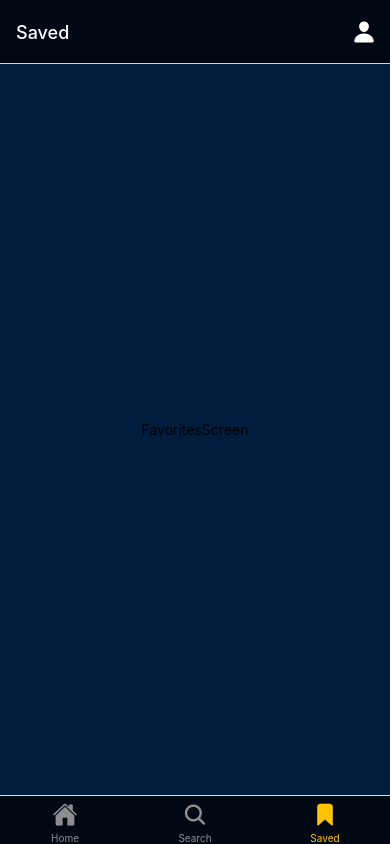
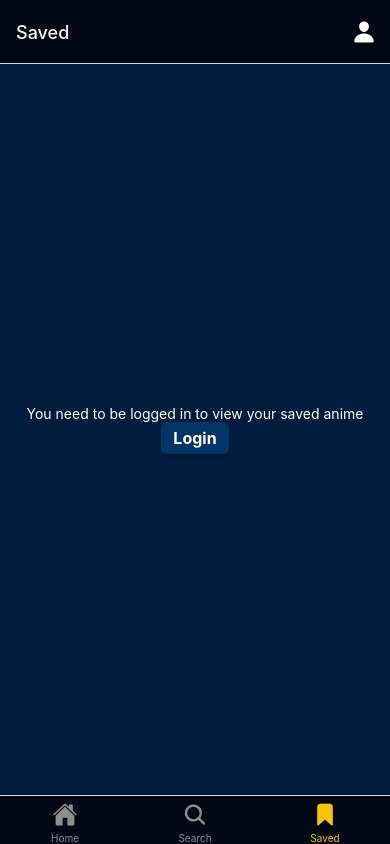
Before and after one commit to karthik-re/booksApp, a React Native app: screen /Favorites in a window 390 px wide. Built offline with nearby package versions, Linux system fonts and the light colour scheme; no server answers.

Commit message:
Home Screen With 10 Anime

```diff
--- a/App.js
+++ b/App.js
@@ -10,6 +10,8 @@ import HomeScreen from "./screens/HomeScreen";
 import ProfileScreen from "./screens/Profile";
 import IconButton from "./components/UI/IconButton";
 import { Global_Styles } from "./constants/colors";
+import AuthenticationScreen from "./screens/AuthenticationScreen";
+import AnimeDetaiScreen from "./screens/AnimeDetailScreen";
 
 const Tabs = createBottomTabNavigator();
 const Stack = createNativeStackNavigator();
@@ -97,6 +99,12 @@ export default function App() {
               presentation: "modal",
             }}
           />
+          <Stack.Screen
+            name="Authentication"
+            component={AuthenticationScreen}
+            options={{ presentation: "modal" }}
+          />
+          <Stack.Screen name="AnimeDetails" component={AnimeDetaiScreen} />
         </Stack.Navigator>
       </NavigationContainer>
     </>
--- /dev/null
+++ b/components/AnimeList/AnimeList.js
@@ -0,0 +1,57 @@
+import { useNavigation } from "@react-navigation/native";
+import { View, Text, StyleSheet, FlatList } from "react-native";
+import AnimeListItem from "./AnimeListItem";
+import { Global_Styles } from "../../constants/colors";
+
+const AnimeList = ({ list }) => {
+  const navigation = useNavigation();
+
+  if (!list || list.length === 0) {
+    return (
+      <>
+        <View style={styles.fallbackContainer}>
+          <Text style={styles.fallbackText}>Anime list empty</Text>
+        </View>
+      </>
+    );
+  }
+
+  const pressHandler = (id) => {
+    navigation.navigate("AnimeDetails", { id: id });
+  };
+
+  return (
+    <>
+      <FlatList
+        data={list}
+        keyExtractor={(item) => item.id}
+        renderItem={(itemData) => (
+          <AnimeListItem
+            data={itemData.item}
+            onPress={pressHandler.bind(this, itemData.item.id)}
+          />
+        )}
+        style={styles.list}
+      />
+    </>
+  );
+};
+
+const styles = StyleSheet.create({
+  list: {
+    flex: 1,
+    margin: 24,
+  },
+  fallbackContainer: {
+    flex: 1,
+    alignItems: "center",
+    justifyContent: "center",
+    backgroundColor: Global_Styles.primary500,
+  },
+  fallbackText: {
+    fontSize: 24,
+    color: Global_Styles.secondary300,
+  },
+});
+
+export default AnimeList;
--- /dev/null
+++ b/components/AnimeList/AnimeListItem.js
@@ -0,0 +1,59 @@
+import { View, Text, StyleSheet, Pressable, Image } from "react-native";
+import { Global_Styles } from "../../constants/colors";
+
+const AnimeListItem = ({ data, onPress }) => {
+  //data: id,title, image,rank
+  return (
+    <>
+      <Pressable
+        onPress={onPress}
+        style={({ pressed }) => [styles.container, pressed && styles.pressed]}
+      >
+        <Image source={{ uri: data.img_medium }} style={styles.image} />
+        <View style={styles.info}>
+          <Text style={styles.title}>{data.title}</Text>
+          <Text style={styles.rank}>{data.rank}</Text>
+        </View>
+      </Pressable>
+    </>
+  );
+};
+
+const styles = StyleSheet.create({
+  container: {
+    flexDirection: "row",
+    borderRadius: 6,
+    marginVertical: 8,
+    backgroundColor: Global_Styles.primary300,
+    alignItems: "flex-start",
+    justifyContent: "center",
+    shadowColor: "white",
+    shadowOpacity: 0.15,
+    shadowOffset: { width: 1, height: 1 },
+    shadowRadius: 2,
+  },
+  pressed: {
+    opacity: 0.75,
+  },
+  image: {
+    flex: 1,
+    borderBottomLeftRadius: 4,
+    borderTopLeftRadius: 4,
+    height: 150,
+  },
+  info: {
+    flex: 2,
+    padding: 12,
+  },
+  title: {
+    fontWeight: "bold",
+    fontSize: 18,
+    color: Global_Styles.secondary300,
+  },
+  rank: {
+    fontSize: 14,
+    color: "white",
+  },
+});
+
+export default AnimeListItem;
--- /dev/null
+++ b/components/UI/CustomButton.js
@@ -0,0 +1,40 @@
+import { Pressable, StyleSheet, Text, View } from "react-native";
+import { Global_Styles } from "../../constants/colors";
+
+function CusButton({ children, onPress }) {
+  return (
+    <Pressable
+      style={({ pressed }) => [styles.button, pressed && styles.pressed]}
+      onPress={onPress}
+    >
+      <View>
+        <Text style={styles.buttonText}>{children}</Text>
+      </View>
+    </Pressable>
+  );
+}
+
+export default CusButton;
+
+const styles = StyleSheet.create({
+  button: {
+    borderRadius: 6,
+    paddingVertical: 6,
+    paddingHorizontal: 12,
+    backgroundColor: Global_Styles.primary300,
+    elevation: 2,
+    shadowColor: "black",
+    shadowOffset: { width: 1, height: 1 },
+    shadowOpacity: 0.25,
+    shadowRadius: 4,
+  },
+  pressed: {
+    opacity: 0.7,
+  },
+  buttonText: {
+    textAlign: "center",
+    color: "white",
+    fontSize: 16,
+    fontWeight: "bold",
+  },
+});
--- /dev/null
+++ b/metro.config.js
@@ -0,0 +1,6 @@
+const { getDefaultConfig } = require("@expo/metro-config");
+
+const defaultConfig = getDefaultConfig(__dirname);
+defaultConfig.resolver.sourceExts.push("cjs");
+
+module.exports = defaultConfig;
--- a/package.json
+++ b/package.json
@@ -12,6 +12,7 @@
     "@react-navigation/bottom-tabs": "^6.5.8",
     "@react-navigation/native": "^6.1.7",
     "@react-navigation/native-stack": "^6.9.13",
+    "axios": "^1.4.0",
     "expo": "~49.0.6",
     "expo-status-bar": "~1.6.0",
     "firebase": "^10.1.0",
--- /dev/null
+++ b/screens/AnimeDetailScreen.js
@@ -0,0 +1,22 @@
+import { View, Text, StyleSheet } from "react-native";
+
+const AnimeDetaiScreen = () => {
+  return (
+    <>
+      <View style={styles.container}>
+        <Text>FavoritesScreen</Text>
+      </View>
+    </>
+  );
+};
+
+const styles = StyleSheet.create({
+  container: {
+    flex: 1,
+    backgroundColor: "#fff",
+    alignItems: "center",
+    justifyContent: "center",
+  },
+});
+
+export default AnimeDetaiScreen;
--- /dev/null
+++ b/screens/AuthenticationScreen.js
@@ -0,0 +1,22 @@
+import { View, Text, StyleSheet } from "react-native";
+
+const AuthenticationScreen = () => {
+  return (
+    <>
+      <View style={styles.container}>
+        <Text>Authentication Screen</Text>
+      </View>
+    </>
+  );
+};
+
+const styles = StyleSheet.create({
+  container: {
+    flex: 1,
+    backgroundColor: "#fff",
+    alignItems: "center",
+    justifyContent: "center",
+  },
+});
+
+export default AuthenticationScreen;
--- a/screens/FavoritesScreen.js
+++ b/screens/FavoritesScreen.js
@@ -1,11 +1,28 @@
 import { View, Text, StyleSheet } from "react-native";
 import { Global_Styles } from "../constants/colors";
+import CusButton from "../components/UI/CustomButton";
+import { useState } from "react";
 
 const FavoritesScreen = () => {
+  //need to setup authentication here, currently dummy auth
+  const [isAuth, setIsAuth] = useState(false);
+
+  const loginHandler = () => {
+    setIsAuth(true);
+  };
   return (
     <>
       <View style={styles.container}>
-        <Text>FavoritesScreen</Text>
+        {isAuth ? (
+          <Text style={styles.text}>Favorites Screen</Text>
+        ) : (
+          <>
+            <Text style={styles.text}>
+              You need to be logged in to view your saved anime
+            </Text>
+            <CusButton onPress={loginHandler}>Login</CusButton>
+          </>
+        )}
       </View>
     </>
   );
@@ -18,6 +35,9 @@ const styles = StyleSheet.create({
     alignItems: "center",
     justifyContent: "center",
   },
+  text: {
+    color: "white",
+  },
 });
 
 export default FavoritesScreen;
--- a/screens/HomeScreen.js
+++ b/screens/HomeScreen.js
@@ -1,13 +1,35 @@
-import { View, Text, StyleSheet } from "react-native";
+import { View, Text, StyleSheet, ActivityIndicator } from "react-native";
 import { Global_Styles } from "../constants/colors";
+import { getTop5Anime } from "../util/data";
+import { useEffect, useState } from "react";
+import AnimeList from "../components/AnimeList/AnimeList";
 
 const HomeScreen = () => {
+  const [animeList, setAnimeList] = useState([]);
+  const [isLoading, setIsLoading] = useState(true);
+
+  useEffect(() => {
+    const fetchData = async () => {
+      try {
+        const response = await getTop5Anime();
+        setAnimeList(response);
+        setIsLoading(false); // Set loading state to false after data is fetched
+      } catch (error) {
+        console.error("Error fetching top 5 anime:", error);
+      }
+    };
+
+    fetchData();
+  }, []);
+
   return (
-    <>
-      <View style={styles.container}>
-        <Text>Home</Text>
-      </View>
-    </>
+    <View style={styles.container}>
+      {isLoading ? (
+        <ActivityIndicator size="large" color={Global_Styles.secondary300} />
+      ) : (
+        <AnimeList list={animeList} />
+      )}
+    </View>
   );
 };
 
@@ -15,8 +37,6 @@ const styles = StyleSheet.create({
   container: {
     flex: 1,
     backgroundColor: Global_Styles.primary500,
-    alignItems: "center",
-    justifyContent: "center",
   },
 });
 
--- /dev/null
+++ b/util/data.js
@@ -0,0 +1,31 @@
+import axios from "axios";
+import { MAL_CLIENT_ID } from "../secrets";
+
+const API_CLIENT_ID = MAL_CLIENT_ID;
+
+const headers = {
+  "X-MAL-CLIENT-ID": API_CLIENT_ID,
+};
+
+export const getTop5Anime = async () => {
+  try {
+    const response = await axios.get(
+      "https://api.myanimelist.net/v2/anime/ranking?ranking_type=all&limit=10",
+      {
+        headers: headers,
+      }
+    );
+
+    const list = response.data.data.map((entry) => ({
+      id: entry.node.id,
+      title: entry.node.title,
+      img_large: entry.node.main_picture.large,
+      img_medium: entry.node.main_picture.medium,
+      rank: entry.ranking.rank,
+    }));
+    // console.log(list);
+    return list;
+  } catch (error) {
+    console.error("Error fetching top 5 anime:", error);
+  }
+};
```
Also changed, not shown: components/UI/AvoidKeyboard.js (added, +33 -0 lines), 2 other files (tests, documents, lock files or other folders).
